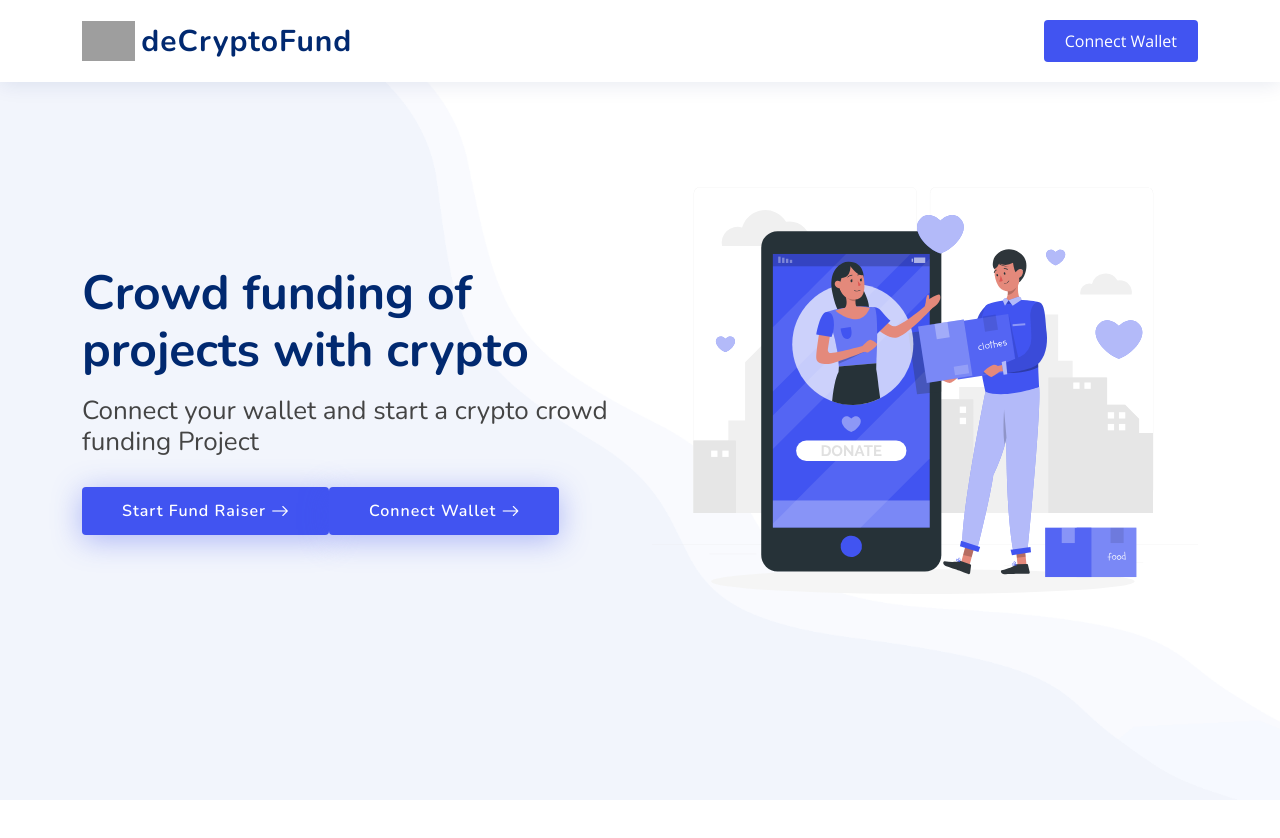
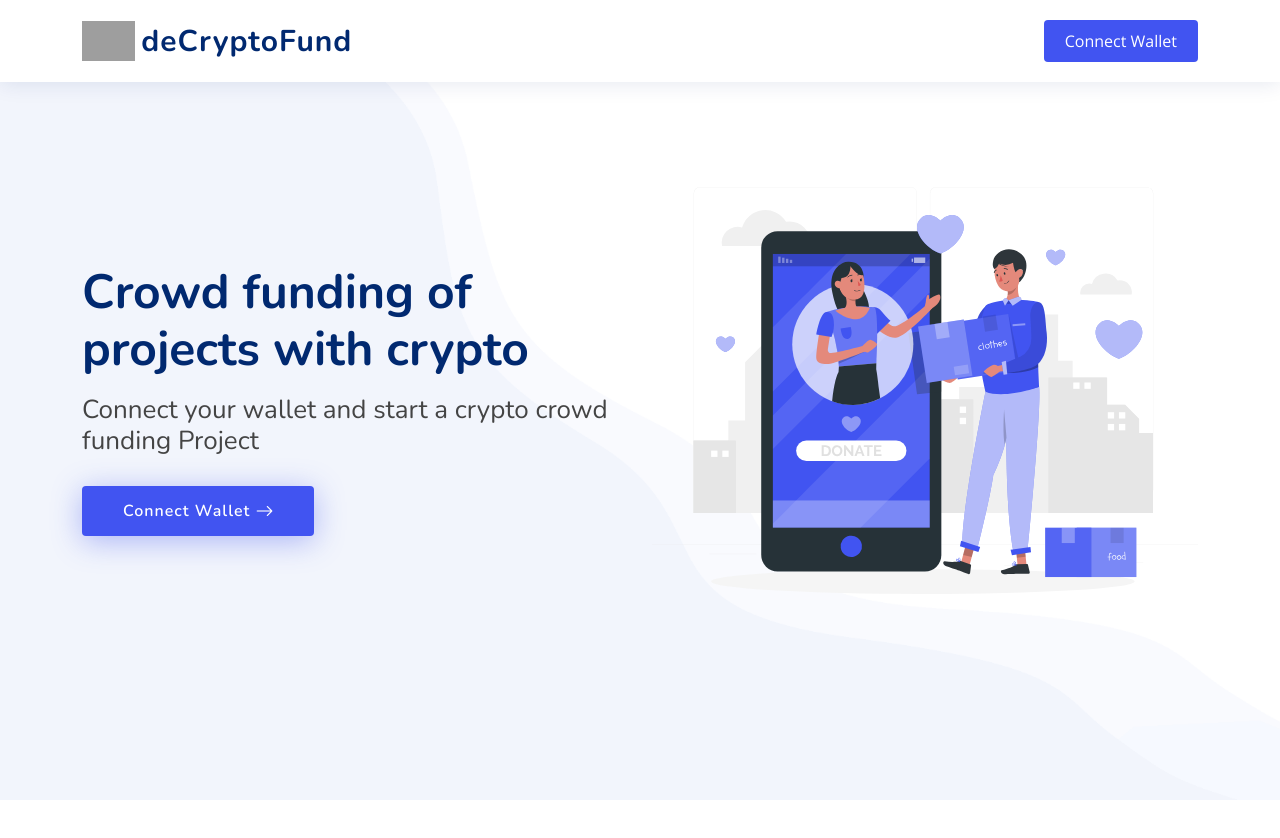
Before and after one commit to GraceFrank/deCryptofund-ui, a React (Create React App) app: page / in a window 1280 px wide. Shown: the top 838 px of the page. Built offline with nearby package versions, Linux system fonts and the light colour scheme; grey boxes are pictures that could not be loaded.

Commit message:
added redirect file

```diff
--- a/src/Pages/Donation/DonateCard.jsx
+++ b/src/Pages/Donation/DonateCard.jsx
@@ -1,10 +1,17 @@
-import React from "react";
+import React, { useContext } from "react";
+import { AccountContext } from "../../context/AccountContext";
 
 export default function DonateCard({
   donors = 20,
   amountRaised = 500,
   target = 5000,
+  title = "Help Williams Fight Cancer",
+  id = "0x7AE89988990DAE99000",
 }) {
+  const [account, connectWallet] = useContext(AccountContext);
+
+  async function handleDonate() {}
+
   return (
     <div className="col-lg-4 col-md-6" data-aos="zoom-in" data-aos-delay="200">
       <div className="box" style={{ background: "#4154f1", height: "60vh" }}>
@@ -30,15 +37,21 @@ export default function DonateCard({
             {donors} donors
           </div>
           <ul>
-            <a
-              href="#about"
-              class="btn-get-started scrollto d-inline-flex align-items-center justify-content-center align-self-center"
+            <button
+              type="button"
+              onClick={account ? handleDonate : connectWallet}
+              class="btn btn-get-started scrollto d-inline-flex align-items-center justify-content-center align-self-center"
             >
-              <span>Donate</span>
+              <span>{account ? "Donate" : "Connect"}</span>
               <i class="bi bi-arrow-right"></i>
-            </a>
+            </button>
           </ul>
-          <a href="#" className="btn-buy">
+          {!account && <p>Connect your wallet to make a donation</p>}
+          <a
+            href={`https://twitter.com/intent/tweet?&text=${title}&url=${process.env.REACT_APP_APP_BASE_URL}donate/?id=${id}`}
+            target="_blank"
+            className="btn-buy"
+          >
             share <i className="bi bi-arrow-right"></i>
           </a>
         </div>
--- a/src/Pages/Home/Hero.jsx
+++ b/src/Pages/Home/Hero.jsx
@@ -1,7 +1,10 @@
-import React from "react";
+import React, { useContext } from "react";
+import { AccountContext } from "../../context/AccountContext";
 import heroSvg from "../../assets/img/hero.svg";
 
 export default function Hero() {
+  const [account, connectWallet] = useContext(AccountContext);
+
   return (
     <section id="hero" className="hero d-flex align-items-center">
       <div className="container">
@@ -13,23 +16,28 @@ export default function Hero() {
             </h2>
             <div data-aos="fade-up" data-aos-delay="600">
               <div className="text-center text-lg-start">
-                <a
-                  href="#about"
-                  className="btn-get-started scrollto d-inline-flex align-items-center justify-content-center align-self-center"
-                >
-                  <span>Start Fund Raiser</span>
+                {account && (
+                  <button
+                    type="button"
+                    className="btn btn-get-started scrollto d-inline-flex align-items-center justify-content-center align-self-center"
+                  >
+                    <span>Start a Fund Raiser</span>
 
-                  <i className="bi bi-arrow-right"></i>
-                </a>
+                    <i className="bi bi-arrow-right"></i>
+                  </button>
+                )}
 
-                <a
-                  href="#about"
-                  className="btn-get-started scrollto d-inline-flex align-items-center justify-content-center align-self-center"
-                >
-                  <span>Connect Wallet</span>
+                {!account && (
+                  <button
+                    onClick={connectWallet}
+                    type="button"
+                    className="btn btn-get-started scrollto d-inline-flex align-items-center justify-content-center align-self-center"
+                  >
+                    <span>Connect Wallet</span>
 
-                  <i className="bi bi-arrow-right"></i>
-                </a>
+                    <i className="bi bi-arrow-right"></i>
+                  </button>
+                )}
               </div>
             </div>
           </div>
--- a/src/components/Nav.jsx
+++ b/src/components/Nav.jsx
@@ -7,7 +7,7 @@ export default function Nav() {
   return (
     <header id="header" className="header fixed-top">
       <div className="container-fluid container-xl d-flex align-items-center justify-content-between">
-        <a href="index.html" className="logo d-flex align-items-center">
+        <a href="/" className="logo d-flex align-items-center">
           <img src="assets/img/logo.png" alt="" />
           <span>deCryptoFund</span>
         </a>
```
Also changed, not shown: 2 other files (tests, documents, lock files or other folders).
